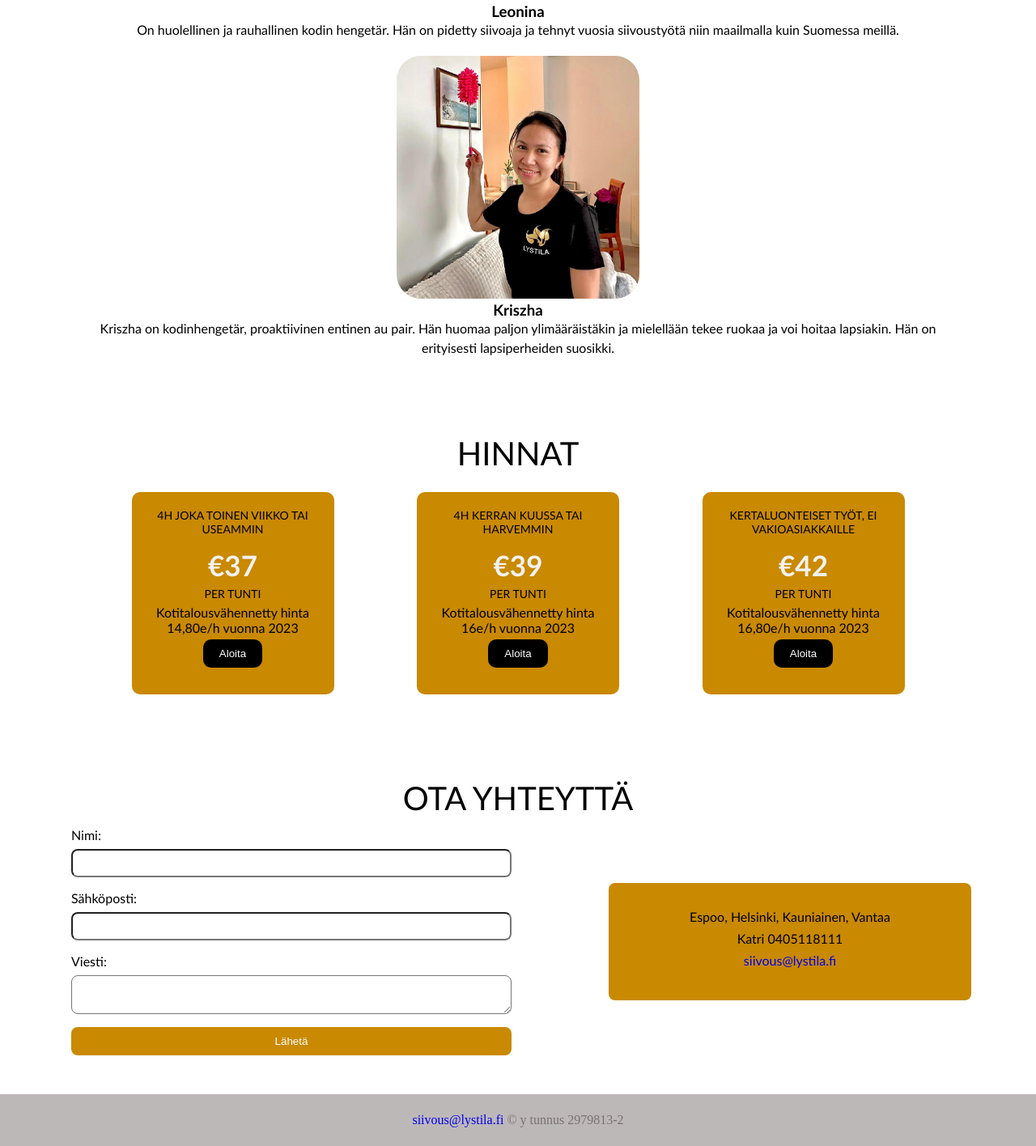
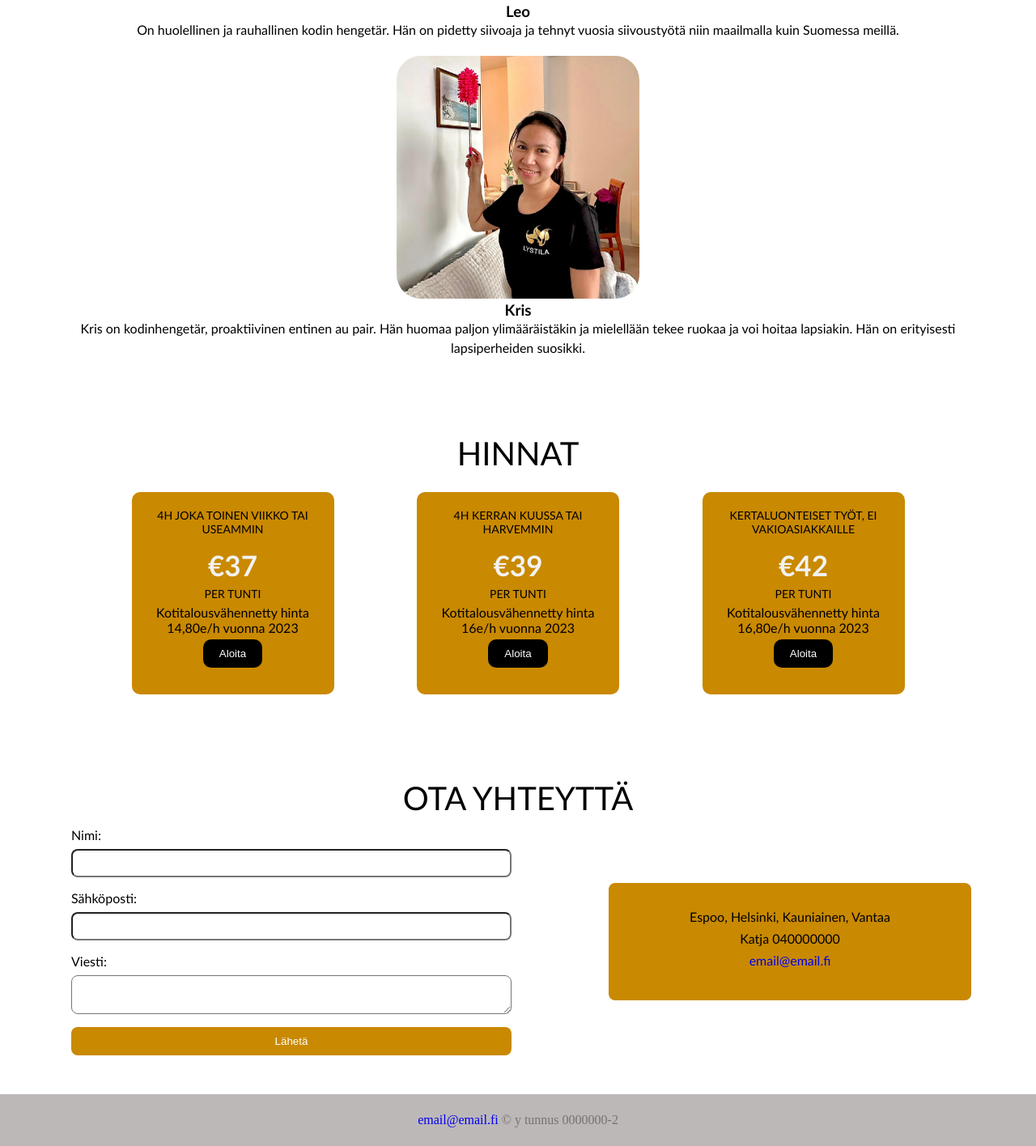
Before and after one commit to victorFish9/LystilaOY, a plain HTML site: page index.html in a window 1280 px wide. Shown: the part 4604-6020 px from the top of the page at 81% size. Drawn offline with nearby package versions, Linux system fonts and the light colour scheme.

Commit message:
copyright fix

```diff
--- a/index.html
+++ b/index.html
@@ -211,18 +211,18 @@
             <div class="image-container">
               <div class="image-wrapper">
                 <img src="photo/michelle.jpeg" alt="Photo 1">
-                <h3>Michelle</h3>
+                <h3>Michael</h3>
                 <p>on työskennellyt yli 3 vuotta vakioasiakkaiden kanssa Lystila oy,ssa, Hän on superpidetty ja saa viikottain kehuja asiakkailtaan. Hän on nopea ja itsenäinen.</p>
               </div>
               <div class="image-wrapper">
                 <img src="photo/joliana.jpeg" alt="Photo 2">
-                <h3>Leonina</h3>
+                <h3>Leo</h3>
                 <p>On huolellinen ja rauhallinen kodin hengetär. Hän on pidetty siivoaja ja tehnyt vuosia siivoustyötä niin maailmalla kuin Suomessa meillä.</p>
               </div>
               <div class="image-wrapper">
                 <img src="photo/krizha.jpeg" alt="Photo 3">
-                <h3>Kriszha</h3>
-                <p>Kriszha on kodinhengetär, proaktiivinen entinen au pair. Hän huomaa paljon ylimääräistäkin ja mielellään tekee ruokaa ja voi hoitaa lapsiakin. Hän on erityisesti lapsiperheiden suosikki.</p>
+                <h3>Kris</h3>
+                <p>Kris on kodinhengetär, proaktiivinen entinen au pair. Hän huomaa paljon ylimääräistäkin ja mielellään tekee ruokaa ja voi hoitaa lapsiakin. Hän on erityisesti lapsiperheiden suosikki.</p>
               </div>
             </div>
         </div>
@@ -270,7 +270,7 @@
             <div class="section">
               <div class="form-container">
 
-                <form action="https://formsubmit.co/siivous@lystila.fi" method="POST">
+                <form action="https://formsubmit.co/" method="POST">
                   <label for="name">Nimi:</label>
                   <input type="text" id="name" name="name" required>
                   <label for="email">Sähköposti:</label>
@@ -284,8 +284,8 @@
 
                 <ul>
                   <li>Espoo, Helsinki, Kauniainen, Vantaa</li>
-                  <li>Katri 0405118111</li>
-                  <a href="mailto:siivous@lystila.fi" target="_blank"><li>siivous@lystila.fi</li></a>
+                  <li>Katja 040000000</li>
+                  <a href="mailto:siivous@lystila.fi" target="_blank"><li>email@email.fi</li></a>
                 </ul>
               </div>
             </div>
@@ -293,8 +293,8 @@
         </div>
     </section>
 	<footer>
-        <a href="mailto:siivous@lystila.fi" target="_blank"><p>siivous@lystila.fi</p></a>
-		<p>&copy; y tunnus 2979813-2</p>
+        <a href="mailto:siivous@lystila.fi" target="_blank"><p>email@email.fi</p></a>
+		<p>&copy; y tunnus 0000000-2</p>
 	</footer>
 </body>
 </html>
```
